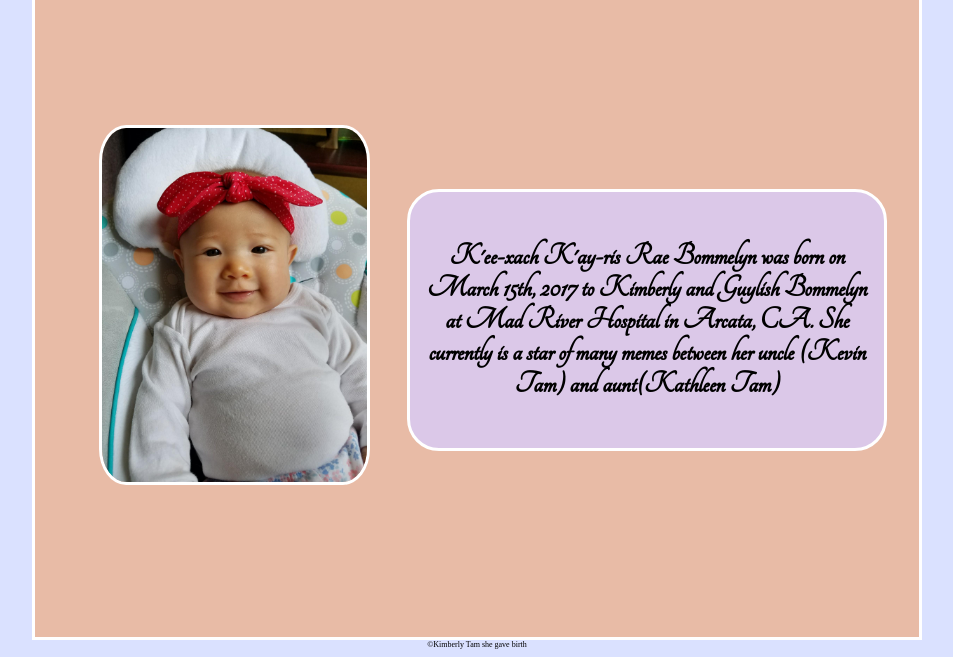
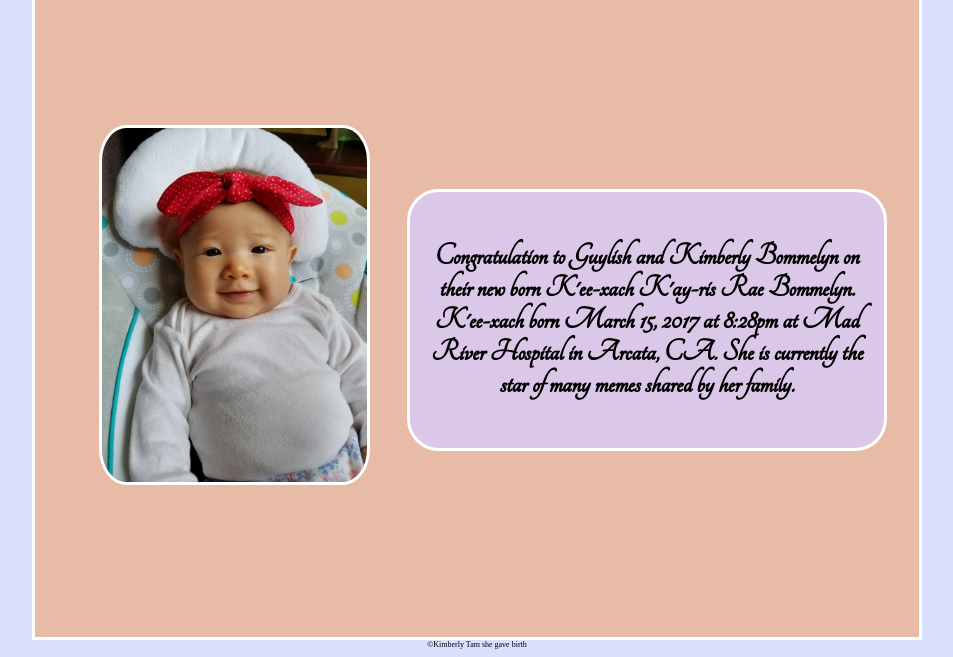
Before and after one commit to K17020/html-me-something-2, a plain HTML site: page index.html in a window 1280 px wide. Shown: the part 241-898 px from the top of the page, without its empty margins (163-1116 px from the left). Drawn offline with Linux system fonts and the light colour scheme.

Commit message:
update the paragraph message

```diff
--- a/index.html
+++ b/index.html
@@ -12,7 +12,7 @@
             <div id="center-border">
                 <img id="main-image" src="images/center_stage.jpg" />
                 <div id="who-am-i">
-                    <p><strong>K'ee-xach K'ay-ris Rae Bommelyn was born on March 15th, 2017 to Kimberly and Guylish Bommelyn at Mad River Hospital in Arcata, CA. She currently is a star of many memes between her uncle (Kevin Tam) and aunt(Kathleen Tam)</strong></p>
+                    <p><strong>Congratulation to Guylish and Kimberly Bommelyn on their new born K'ee-xach K'ay-ris Rae Bommelyn. K'ee-xach born March 15, 2017 at 8:28pm at Mad River Hospital in Arcata, CA. She is currently the star of many memes shared by her family.</strong></p>
                 </div>
                 <div id="meme">
                 </div>
```
